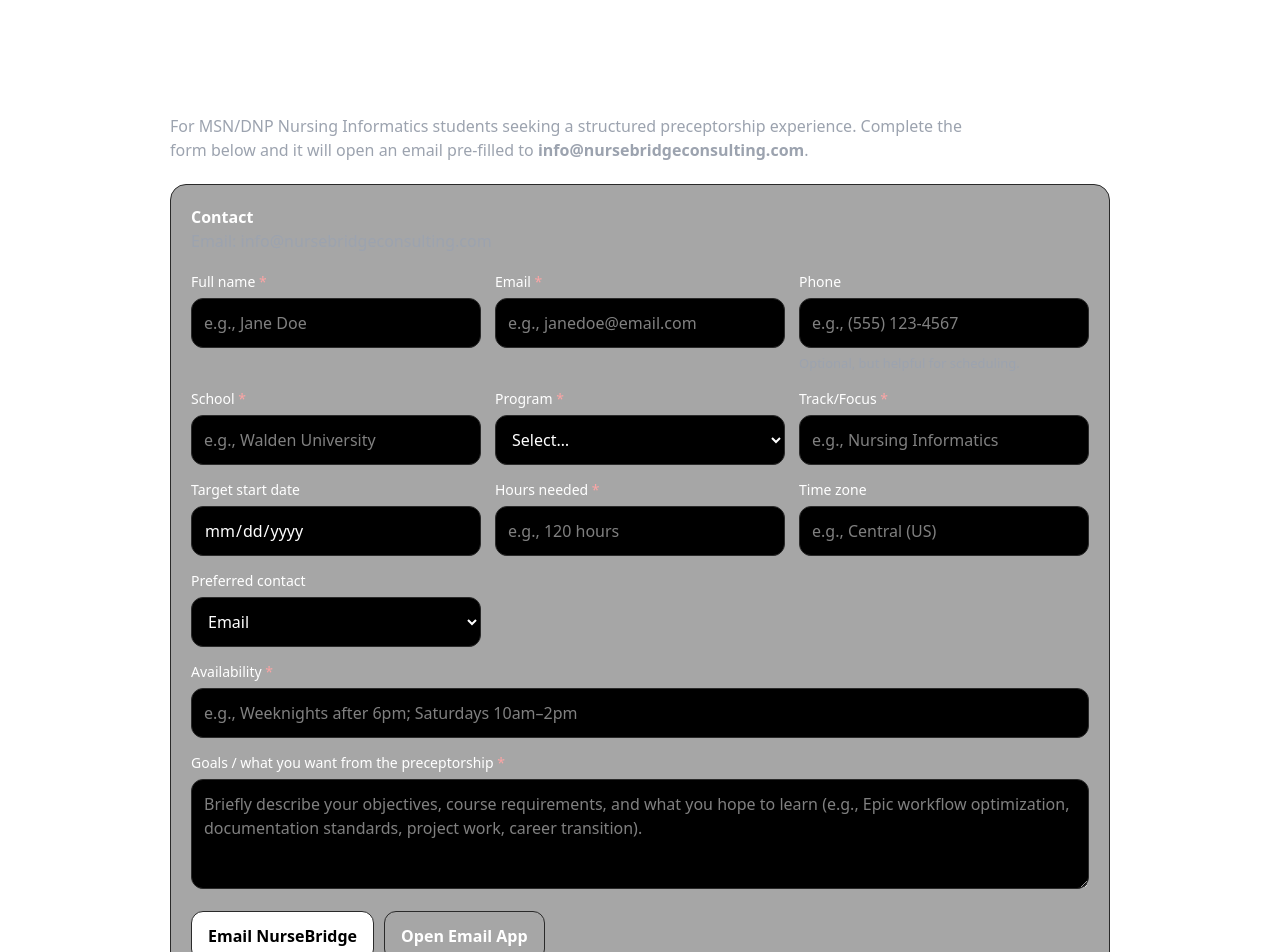
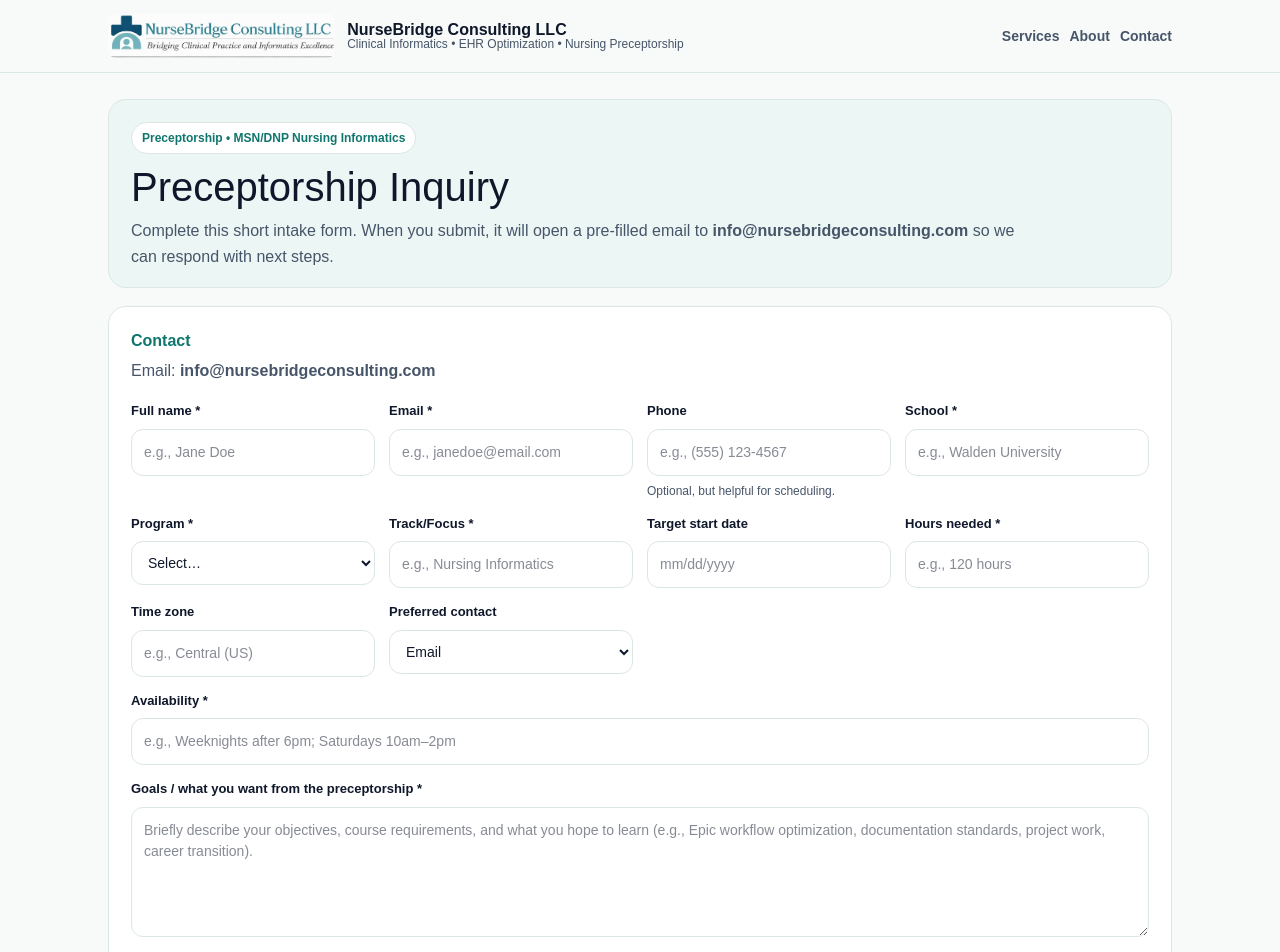
Before and after one commit to bamao33-hub/nursebridge-web, a Next.js app: page /preceptorship in a window 1280 px wide. Shown: the top 952 px of the page. Built offline with nearby package versions, Linux system fonts and the light colour scheme.

Commit message:
Update page.tsx

```diff
--- a/app/preceptorship/page.tsx
+++ b/app/preceptorship/page.tsx
@@ -1,320 +1,416 @@
 "use client";
 
-import { useState, type FormEvent } from "react";
+import Link from "next/link";
+import Image from "next/image";
+import { useMemo, useState } from "react";
 
 export default function PreceptorshipPage() {
-  const [submitted, setSubmitted] = useState(false);
+  // --- theme (matches your teal + light home page) ---
+  const COLORS = {
+    teal: "#0f766e",
+    tealDark: "#0b5f58",
+    bg: "#f7faf9",
+    card: "#ffffff",
+    border: "#dbe7e5",
+    text: "#0f172a",
+    muted: "#475569",
+    soft: "#ecf7f5",
+  };
 
-  function handleSubmit(e: FormEvent<HTMLFormElement>) {
-    e.preventDefault();
+  const [form, setForm] = useState({
+    fullName: "",
+    email: "",
+    phone: "",
+    school: "",
+    program: "",
+    track: "",
+    startDate: "",
+    hours: "",
+    timeZone: "",
+    preferred: "Email",
+    availability: "",
+    goals: "",
+  });
 
-    const form = e.currentTarget;
-    const data = new FormData(form);
+  const update = (k: keyof typeof form) => (e: any) =>
+    setForm((p) => ({ ...p, [k]: e.target.value }));
 
-    const fullName = String(data.get("fullName") || "");
-    const email = String(data.get("email") || "");
-    const phone = String(data.get("phone") || "");
-    const school = String(data.get("school") || "");
-    const program = String(data.get("program") || "");
-    const track = String(data.get("track") || "");
-    const startDate = String(data.get("startDate") || "");
-    const hours = String(data.get("hours") || "");
-    const availability = String(data.get("availability") || "");
-    const goals = String(data.get("goals") || "");
-    const timezone = String(data.get("timezone") || "");
-    const preferredContact = String(data.get("preferredContact") || "");
+  const subject = useMemo(() => {
+    const who = form.fullName?.trim() ? ` - ${form.fullName.trim()}` : "";
+    return `Preceptorship Inquiry${who}`;
+  }, [form.fullName]);
 
-    const subject = encodeURIComponent(`Preceptorship Inquiry — ${fullName}`);
-    const body = encodeURIComponent(
-      [
-        "Preceptorship Inquiry",
-        "",
-        `Name: ${fullName}`,
-        `Email: ${email}`,
-        `Phone: ${phone}`,
-        `School: ${school}`,
-        `Program: ${program}`,
-        `Track/Focus: ${track}`,
-        `Target start date: ${startDate}`,
-        `Hours needed: ${hours}`,
-        `Availability: ${availability}`,
-        `Time zone: ${timezone}`,
-        `Preferred contact method: ${preferredContact}`,
-        "",
-        "Goals / What you need help with:",
-        goals,
-      ].join("\n")
-    );
+  const body = useMemo(() => {
+    return [
+      "Hello NurseBridge Consulting,",
+      "",
+      "I am requesting a Nursing Informatics preceptorship.",
+      "",
+      `Full name: ${form.fullName}`,
+      `Email: ${form.email}`,
+      `Phone: ${form.phone || "N/A"}`,
+      "",
+      `School: ${form.school}`,
+      `Program: ${form.program}`,
+      `Track/Focus: ${form.track}`,
+      "",
+      `Target start date: ${form.startDate || "N/A"}`,
+      `Hours needed: ${form.hours}`,
+      `Time zone: ${form.timeZone || "N/A"}`,
+      `Preferred contact: ${form.preferred}`,
+      "",
+      `Availability: ${form.availability}`,
+      "",
+      "Goals / what I want from the preceptorship:",
+      form.goals,
+      "",
+      "Thank you,",
+      form.fullName || "",
+    ].join("\n");
+  }, [form]);
 
-    window.location.href = `mailto:info@nursebridgeconsulting.com?subject=${subject}&body=${body}`;
-    setSubmitted(true);
-    form.reset();
-  }
+  const mailtoHref = useMemo(() => {
+    const to = "info@nursebridgeconsulting.com";
+    return `mailto:${to}?subject=${encodeURIComponent(subject)}&body=${encodeURIComponent(body)}`;
+  }, [subject, body]);
 
-  const page = {
-    maxWidth: 980,
-    margin: "0 auto",
-    padding: "56px 20px 72px",
-    fontFamily:
-      'ui-sans-serif, system-ui, -apple-system, Segoe UI, Roboto, Helvetica, Arial, "Apple Color Emoji","Segoe UI Emoji"',
-    color: "white",
-  } as const;
-
-  const muted = { color: "#9ca3af" } as const;
-
-  const card = {
-    border: "1px solid #2a2a2a",
-    borderRadius: 16,
-    background: "rgba(0,0,0,0.35)",
-    padding: 20,
-  } as const;
-
-  const label = { display: "block", fontSize: 14, marginBottom: 6 } as const;
-
-  const input = {
-    width: "100%",
-    padding: "12px 12px",
-    borderRadius: 12,
-    border: "1px solid #2a2a2a",
-    background: "black",
-    color: "white",
-    outline: "none",
-  } as const;
-
-  const textarea = { ...input, minHeight: 110, resize: "vertical" } as const;
-
-  const button = {
-    display: "inline-block",
-    padding: "12px 16px",
-    borderRadius: 12,
-    border: "1px solid #2a2a2a",
-    background: "white",
-    color: "black",
-    fontWeight: 700,
-    cursor: "pointer",
-  } as const;
-
-  const grid = {
-    display: "grid",
-    gridTemplateColumns: "repeat(auto-fit, minmax(260px, 1fr))",
-    gap: 14,
-    marginTop: 14,
-  } as const;
-
-  const helper = { fontSize: 13, color: "#9ca3af", marginTop: 6 } as const;
+  const canSubmit =
+    form.fullName.trim() &&
+    form.email.trim() &&
+    form.school.trim() &&
+    form.program.trim() &&
+    form.track.trim() &&
+    form.hours.trim() &&
+    form.availability.trim() &&
+    form.goals.trim();
 
   return (
-    <main style={page}>
-      <h1 style={{ fontSize: 44, lineHeight: 1.1, margin: 0 }}>
-        Preceptorship Inquiry
-      </h1>
-      <p style={{ ...muted, marginTop: 10, maxWidth: 820 }}>
-        For MSN/DNP Nursing Informatics students seeking a structured preceptorship experience.
-        Complete the form below and it will open an email pre-filled to{" "}
-        <strong>info@nursebridgeconsulting.com</strong>.
-      </p>
+    <main
+      style={{
+        fontFamily: "Arial, sans-serif",
+        backgroundColor: COLORS.bg,
+        color: COLORS.text,
+        minHeight: "100vh",
+      }}
+    >
+      {/* Top nav */}
+      <header
+        style={{
+          position: "sticky",
+          top: 0,
+          zIndex: 20,
+          backgroundColor: "rgba(247, 250, 249, 0.92)",
+          backdropFilter: "blur(8px)",
+          borderBottom: `1px solid ${COLORS.border}`,
+        }}
+      >
+        <div
+          style={{
+            maxWidth: 1100,
+            margin: "0 auto",
+            padding: "14px 18px",
+            display: "flex",
+            alignItems: "center",
+            justifyContent: "space-between",
+            gap: 16,
+          }}
+        >
+          <Link
+            href="/"
+            style={{
+              display: "flex",
+              alignItems: "center",
+              gap: 12,
+              textDecoration: "none",
+              color: COLORS.text,
+            }}
+          >
+            <Image
+              src="/logo.jpeg"
+              alt="NurseBridge Consulting LLC"
+              width={190}
+              height={44}
+              style={{
+                height: 44,
+                width: "auto",
+                borderRadius: 8,
+                background: "white",
+              }}
+              priority
+            />
+            <div style={{ lineHeight: 1.1 }}>
+              <div style={{ fontWeight: 800 }}>NurseBridge Consulting LLC</div>
+              <div style={{ fontSize: 12, color: COLORS.muted }}>
+                Clinical Informatics • EHR Optimization • Nursing Preceptorship
+              </div>
+            </div>
+          </Link>
 
-      <div style={{ ...card, marginTop: 22 }}>
-        <div style={{ display: "flex", gap: 10, flexWrap: "wrap", alignItems: "center" }}>
-          <div>
-            <div style={{ fontWeight: 800, fontSize: 16 }}>Contact</div>
-            <div style={muted}>Email: info@nursebridgeconsulting.com</div>
+          <nav style={{ display: "flex", gap: 10, alignItems: "center", flexWrap: "wrap" }}>
+            <Link
+              href="/#services"
+              style={{ textDecoration: "none", color: COLORS.muted, fontSize: 14, fontWeight: 700 }}
+            >
+              Services
+            </Link>
+            <Link
+              href="/#about"
+              style={{ textDecoration: "none", color: COLORS.muted, fontSize: 14, fontWeight: 700 }}
+            >
+              About
+            </Link>
+            <Link
+              href="/#contact"
+              style={{ textDecoration: "none", color: COLORS.muted, fontSize: 14, fontWeight: 700 }}
+            >
+              Contact
+            </Link>
+          </nav>
+        </div>
+      </header>
+
+      {/* Page body */}
+      <div style={{ maxWidth: 1100, margin: "0 auto", padding: "26px 18px 40px" }}>
+        {/* Hero */}
+        <section
+          style={{
+            border: `1px solid ${COLORS.border}`,
+            borderRadius: 18,
+            background: COLORS.soft,
+            padding: "22px 22px 18px",
+          }}
+        >
+          <div
+            style={{
+              display: "inline-flex",
+              gap: 8,
+              alignItems: "center",
+              padding: "6px 10px",
+              borderRadius: 999,
+              border: `1px solid ${COLORS.border}`,
+              backgroundColor: "#ffffff",
+              color: COLORS.teal,
+              fontWeight: 800,
+              fontSize: 12,
+              marginBottom: 12,
+            }}
+          >
+            Preceptorship • MSN/DNP Nursing Informatics
           </div>
-          {submitted ? (
-            <div
-              style={{
-                marginLeft: "auto",
-                padding: "10px 12px",
-                borderRadius: 12,
-                border: "1px solid #2a2a2a",
-                background: "rgba(34,197,94,0.12)",
-                color: "white",
-                fontSize: 13,
-              }}
-            >
-              Draft email opened. If it didn’t open, scroll down and click “Email NurseBridge”.
-            </div>
-          ) : null}
-        </div>
 
-        <form onSubmit={handleSubmit} style={{ marginTop: 18 }}>
-          <div style={grid}>
-            <div>
-              <label style={label} htmlFor="fullName">
-                Full name <span style={{ color: "#fca5a5" }}>*</span>
-              </label>
+          <h1 style={{ fontSize: 40, margin: "0 0 10px 0", lineHeight: 1.05 }}>
+            Preceptorship Inquiry
+          </h1>
+
+          <p style={{ margin: 0, color: COLORS.muted, lineHeight: 1.6, maxWidth: 900 }}>
+            Complete this short intake form. When you submit, it will open a pre-filled email to{" "}
+            <strong>info@nursebridgeconsulting.com</strong> so we can respond with next steps.
+          </p>
+        </section>
+
+        {/* Form card */}
+        <section
+          style={{
+            marginTop: 18,
+            border: `1px solid ${COLORS.border}`,
+            borderRadius: 18,
+            background: COLORS.card,
+            padding: 22,
+          }}
+        >
+          <div style={{ fontWeight: 900, marginBottom: 6, color: COLORS.teal }}>Contact</div>
+          <div style={{ color: COLORS.muted, marginBottom: 18 }}>
+            Email: <strong>info@nursebridgeconsulting.com</strong>
+          </div>
+
+          <div
+            style={{
+              display: "grid",
+              gridTemplateColumns: "repeat(auto-fit, minmax(240px, 1fr))",
+              gap: 14,
+            }}
+          >
+            <Field label="Full name *">
               <input
-                id="fullName"
-                name="fullName"
-                required
-                style={input}
+                value={form.fullName}
+                onChange={update("fullName")}
                 placeholder="e.g., Jane Doe"
+                style={inputStyle(COLORS)}
               />
-            </div>
+            </Field>
 
-            <div>
-              <label style={label} htmlFor="email">
-                Email <span style={{ color: "#fca5a5" }}>*</span>
-              </label>
+            <Field label="Email *">
               <input
-                id="email"
-                name="email"
-                type="email"
-                required
-                style={input}
+                value={form.email}
+                onChange={update("email")}
                 placeholder="e.g., janedoe@email.com"
+                style={inputStyle(COLORS)}
               />
-            </div>
+            </Field>
 
-            <div>
-              <label style={label} htmlFor="phone">
-                Phone
-              </label>
+            <Field label="Phone">
               <input
-                id="phone"
-                name="phone"
-                style={input}
+                value={form.phone}
+                onChange={update("phone")}
                 placeholder="e.g., (555) 123-4567"
+                style={inputStyle(COLORS)}
               />
-              <div style={helper}>Optional, but helpful for scheduling.</div>
-            </div>
+              <div style={{ fontSize: 12, color: COLORS.muted, marginTop: 6 }}>
+                Optional, but helpful for scheduling.
+              </div>
+            </Field>
 
-            <div>
-              <label style={label} htmlFor="school">
-                School <span style={{ color: "#fca5a5" }}>*</span>
-              </label>
+            <Field label="School *">
               <input
-                id="school"
-                name="school"
-                required
-                style={input}
+                value={form.school}
+                onChange={update("school")}
                 placeholder="e.g., Walden University"
+                style={inputStyle(COLORS)}
               />
-            </div>
+            </Field>
 
-            <div>
-              <label style={label} htmlFor="program">
-                Program <span style={{ color: "#fca5a5" }}>*</span>
-              </label>
-              <select id="program" name="program" required style={input} defaultValue="">
-                <option value="" disabled>
-                  Select…
-                </option>
+            <Field label="Program *">
+              <select value={form.program} onChange={update("program")} style={inputStyle(COLORS)}>
+                <option value="">Select…</option>
                 <option value="MSN">MSN</option>
                 <option value="DNP">DNP</option>
                 <option value="Other">Other</option>
               </select>
-            </div>
+            </Field>
 
-            <div>
-              <label style={label} htmlFor="track">
-                Track/Focus <span style={{ color: "#fca5a5" }}>*</span>
-              </label>
+            <Field label="Track/Focus *">
               <input
-                id="track"
-                name="track"
-                required
-                style={input}
+                value={form.track}
+                onChange={update("track")}
                 placeholder="e.g., Nursing Informatics"
+                style={inputStyle(COLORS)}
               />
-            </div>
+            </Field>
 
-            <div>
-              <label style={label} htmlFor="startDate">
-                Target start date
-              </label>
-              <input id="startDate" name="startDate" type="date" style={input} />
-            </div>
+            <Field label="Target start date">
+              <input value={form.startDate} onChange={update("startDate")} placeholder="mm/dd/yyyy" style={inputStyle(COLORS)} />
+            </Field>
 
-            <div>
-              <label style={label} htmlFor="hours">
-                Hours needed <span style={{ color: "#fca5a5" }}>*</span>
-              </label>
+            <Field label="Hours needed *">
               <input
-                id="hours"
-                name="hours"
-                required
-                style={input}
+                value={form.hours}
+                onChange={update("hours")}
                 placeholder="e.g., 120 hours"
+                style={inputStyle(COLORS)}
               />
-            </div>
+            </Field>
 
-            <div>
-              <label style={label} htmlFor="timezone">
-                Time zone
-              </label>
+            <Field label="Time zone">
               <input
-                id="timezone"
-                name="timezone"
-                style={input}
+                value={form.timeZone}
+                onChange={update("timeZone")}
                 placeholder="e.g., Central (US)"
+                style={inputStyle(COLORS)}
               />
-            </div>
+            </Field>
 
-            <div>
-              <label style={label} htmlFor="preferredContact">
-                Preferred contact
-              </label>
-              <select
-                id="preferredContact"
-                name="preferredContact"
-                style={input}
-                defaultValue="Email"
-              >
-                <option value="Email">Email</option>
-                <option value="Phone">Phone</option>
-                <option value="Text">Text</option>
+            <Field label="Preferred contact">
+              <select value={form.preferred} onChange={update("preferred")} style={inputStyle(COLORS)}>
+                <option>Email</option>
+                <option>Phone</option>
+                <option>Either</option>
               </select>
-            </div>
+            </Field>
           </div>
 
           <div style={{ marginTop: 14 }}>
-            <label style={label} htmlFor="availability">
-              Availability <span style={{ color: "#fca5a5" }}>*</span>
-            </label>
-            <input
-              id="availability"
-              name="availability"
-              required
-              style={input}
-              placeholder="e.g., Weeknights after 6pm; Saturdays 10am–2pm"
-            />
+            <Field label="Availability *">
+              <input
+                value={form.availability}
+                onChange={update("availability")}
+                placeholder="e.g., Weeknights after 6pm; Saturdays 10am–2pm"
+                style={inputStyle(COLORS)}
+              />
+            </Field>
           </div>
 
           <div style={{ marginTop: 14 }}>
-            <label style={label} htmlFor="goals">
-              Goals / what you want from the preceptorship <span style={{ color: "#fca5a5" }}>*</span>
-            </label>
-            <textarea
-              id="goals"
-              name="goals"
-              required
-              style={textarea}
-              placeholder="Briefly describe your objectives, course requirements, and what you hope to learn (e.g., Epic workflow optimization, documentation standards, project work, career transition)."
-            />
+            <Field label="Goals / what you want from the preceptorship *">
+              <textarea
+                value={form.goals}
+                onChange={update("goals")}
+                placeholder="Briefly describe your objectives, course requirements, and what you hope to learn (e.g., Epic workflow optimization, documentation standards, project work, career transition)."
+                style={{ ...inputStyle(COLORS), minHeight: 130, resize: "vertical" }}
+              />
+            </Field>
           </div>
 
-          <div style={{ marginTop: 16, display: "flex", gap: 10, flexWrap: "wrap" }}>
-            <button type="submit" style={button}>
+          {/* Actions */}
+          <div style={{ display: "flex", gap: 12, flexWrap: "wrap", marginTop: 18 }}>
+            <a
+              href={mailtoHref}
+              style={{
+                display: "inline-block",
+                padding: "12px 16px",
+                borderRadius: 12,
+                backgroundColor: canSubmit ? COLORS.teal : "#94a3b8",
+                color: "white",
+                fontWeight: 900,
+                textDecoration: "none",
+                border: `1px solid ${COLORS.border}`,
+                pointerEvents: canSubmit ? "auto" : "none",
+              }}
+            >
               Email NurseBridge
-            </button>
+            </a>
+
             <a
-              href="mailto:info@nursebridgeconsulting.com"
+              href={mailtoHref}
+              target="_blank"
+              rel="noreferrer"
               style={{
-                ...button,
-                background: "transparent",
-                color: "white",
+                display: "inline-block",
+                padding: "12px 16px",
+                borderRadius: 12,
+                backgroundColor: "white",
+                color: COLORS.teal,
+                fontWeight: 900,
+                textDecoration: "none",
+                border: `1px solid ${COLORS.border}`,
               }}
             >
               Open Email App
             </a>
+
+            {!canSubmit ? (
+              <div style={{ alignSelf: "center", color: COLORS.muted, fontSize: 13 }}>
+                Please complete the required fields (*) to enable the email button.
+              </div>
+            ) : null}
           </div>
+        </section>
 
-          <div style={{ ...helper, marginTop: 10 }}>
-            Note: This form does not store your information on the website yet—it simply drafts an email for you to send.
-          </div>
-        </form>
+        <footer style={{ marginTop: 18, color: COLORS.muted, fontSize: 13 }}>
+          © 2026 NurseBridge Consulting LLC
+        </footer>
       </div>
     </main>
   );
 }
+
+function Field({ label, children }: { label: string; children: any }) {
+  return (
+    <label style={{ display: "block" }}>
+      <div style={{ fontSize: 13, fontWeight: 800, marginBottom: 8 }}>{label}</div>
+      {children}
+    </label>
+  );
+}
+
+function inputStyle(COLORS: any) {
+  return {
+    width: "100%",
+    padding: "12px 12px",
+    borderRadius: 12,
+    border: `1px solid ${COLORS.border}`,
+    backgroundColor: "#ffffff",
+    color: COLORS.text,
+    outline: "none",
+    fontSize: 14,
+  } as const;
+}
```
